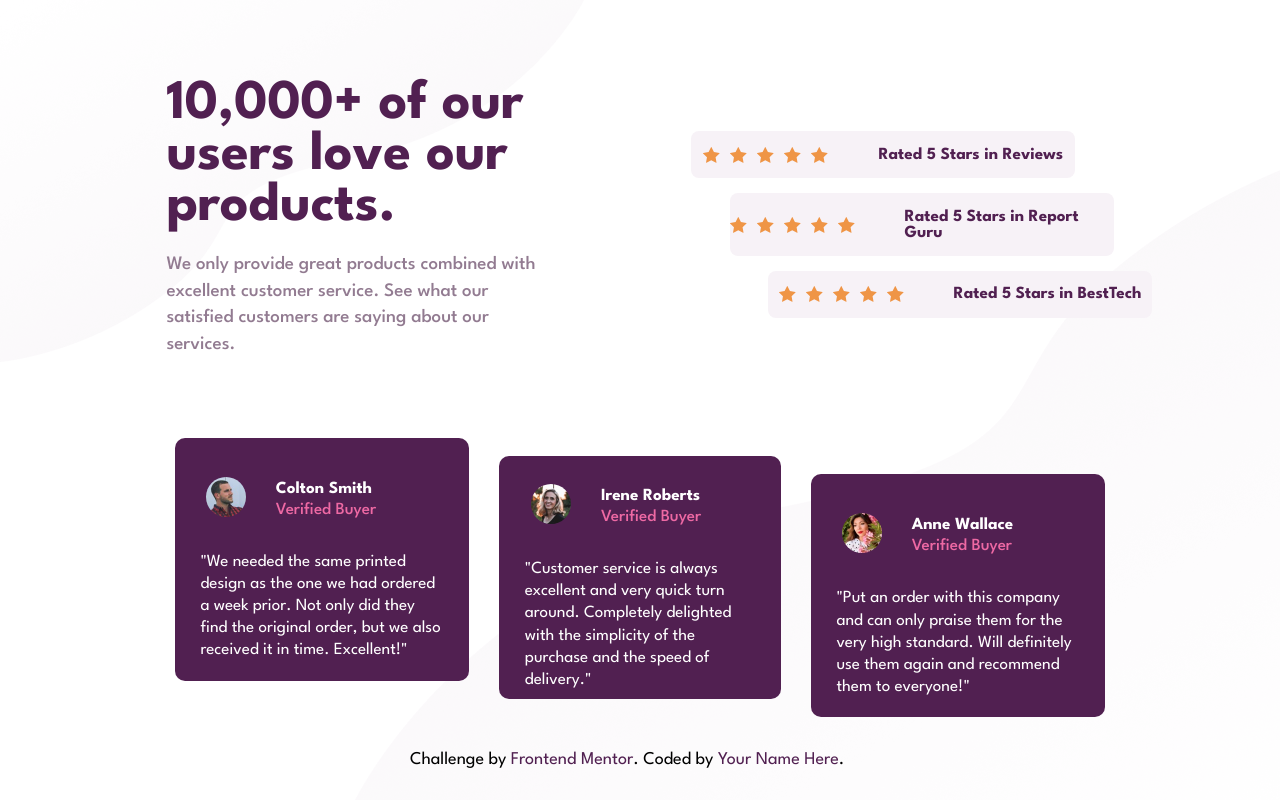
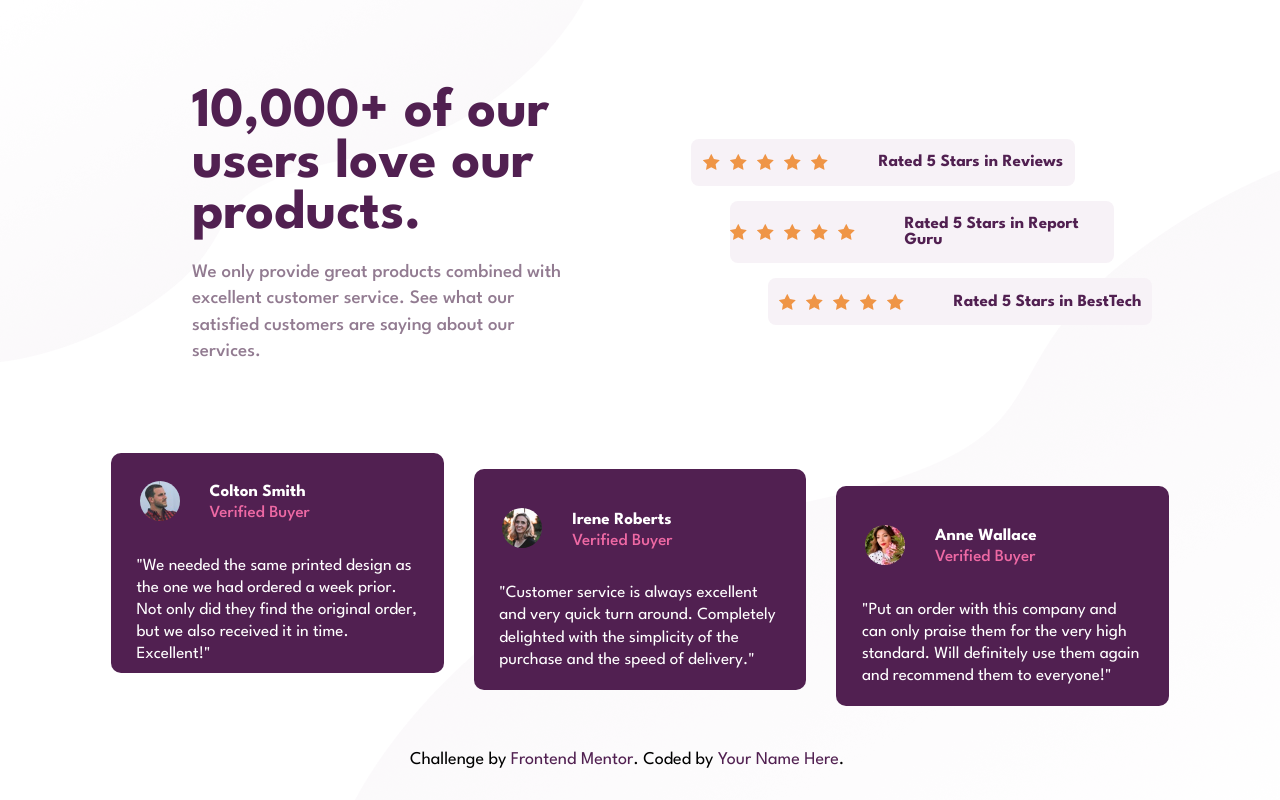
Before and after one commit to Sitkowski01/Social-proof-section, a plain HTML site: page index.html in a window 1280 px wide. Drawn offline with Linux system fonts and the light colour scheme.

Commit message:
Update style.css

```diff
--- a/style.css
+++ b/style.css
@@ -24,7 +24,7 @@ body{
 }
 .upper-left-column{
     position: relative;
-    left: 3%;
+    left: 5%;
     display: flex;
     flex-direction: column;
     justify-content: space-around;
@@ -49,7 +49,7 @@ body{
 }
 .first-rectangle{
     background-color: #512051;
-    width: 19%;
+    width: 22%;
     padding: 0 2%;
     display: flex;
     flex-direction: column;
@@ -78,7 +78,7 @@ body{
     position: relative;
     top: 7.5%;
     background-color: #512051;
-    width: 18%;
+    width: 22%;
     padding: 0 2%;
     display: flex;
     flex-direction: column;
@@ -107,7 +107,7 @@ body{
     position: relative;
     top: 15%;
     background-color: #512051;
-    width: 19%;
+    width: 22%;
     padding: 1.5% 2%;
     display: flex;
     flex-direction: column;
```
